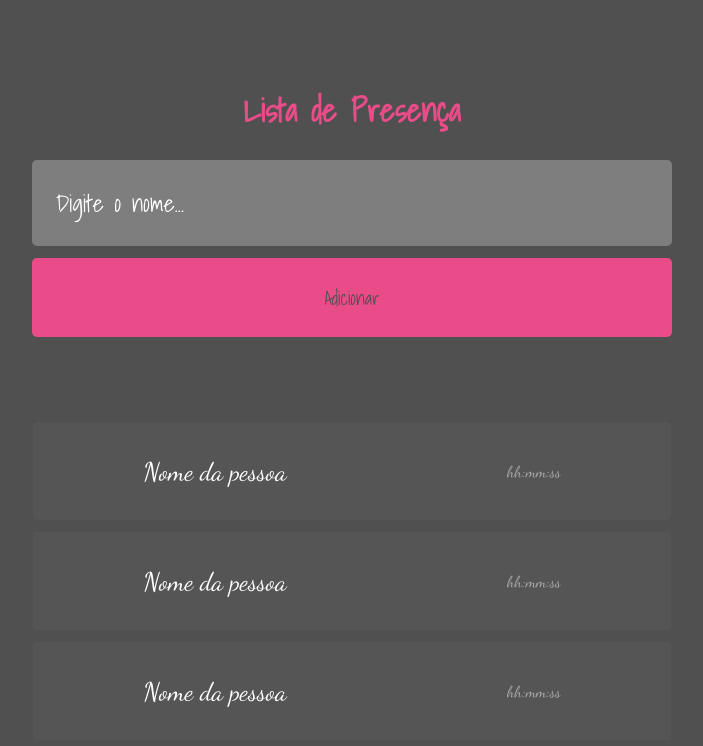
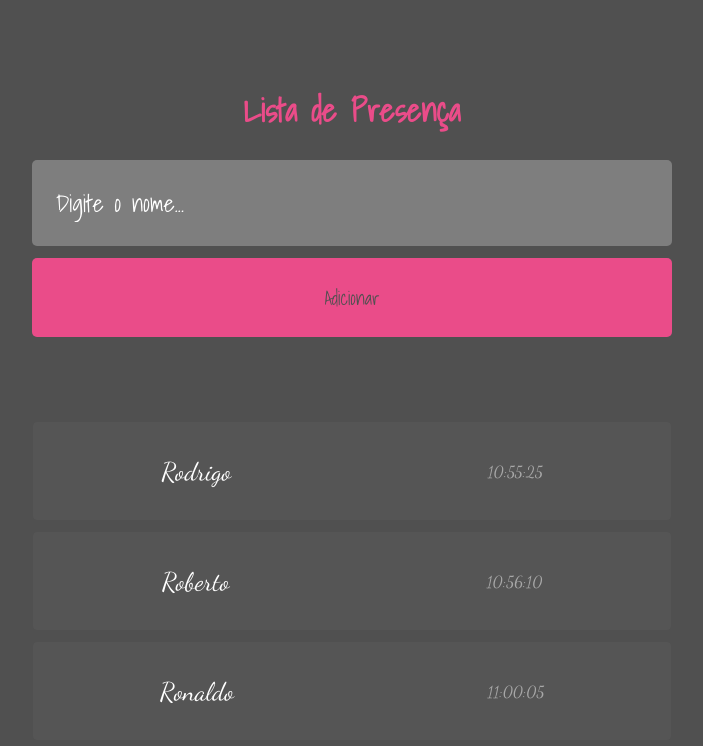
Before and after one commit to nerdstarcode/RevisaoReact, a React (Vite) app: page / in a window 1280 px wide. Shown: the top 746 px of the page, without its empty margins (288-991 px from the left). Built offline with nearby package versions, Linux system fonts and the light colour scheme; a web font is replaced by a local one.

Commit message:
:sparkles: Uma forma de passar dados de um elemento pai para filho

```diff
--- a/src/components/Card/index.jsx
+++ b/src/components/Card/index.jsx
@@ -1,10 +1,10 @@
 import './style.css'
 
-export function Card(){
+export function Card(props){
     return(
         <li className='card'>
-            <p>Nome da pessoa</p>
-            <time dateTime='HH:MM:SS'>hh:mm:ss</time>
+            <p>{props.name}</p>
+            <time dateTime={props.time}>{props.time}</time>
         </li>
     )
 }
--- a/src/pages/Home/index.jsx
+++ b/src/pages/Home/index.jsx
@@ -9,9 +9,9 @@ export function Home() {
       <input type="text" placeholder='Digite o nome...' />
       <button type='button'>Adicionar</button>
 
-      <Card/>
-      <Card/>
-      <Card/>
+      <Card name="Rodrigo" time="10:55:25"/>
+      <Card name="Roberto" time="10:56:10"/>
+      <Card name="Ronaldo" time="11:00:05"/>
     </div>
   )
 }
```
